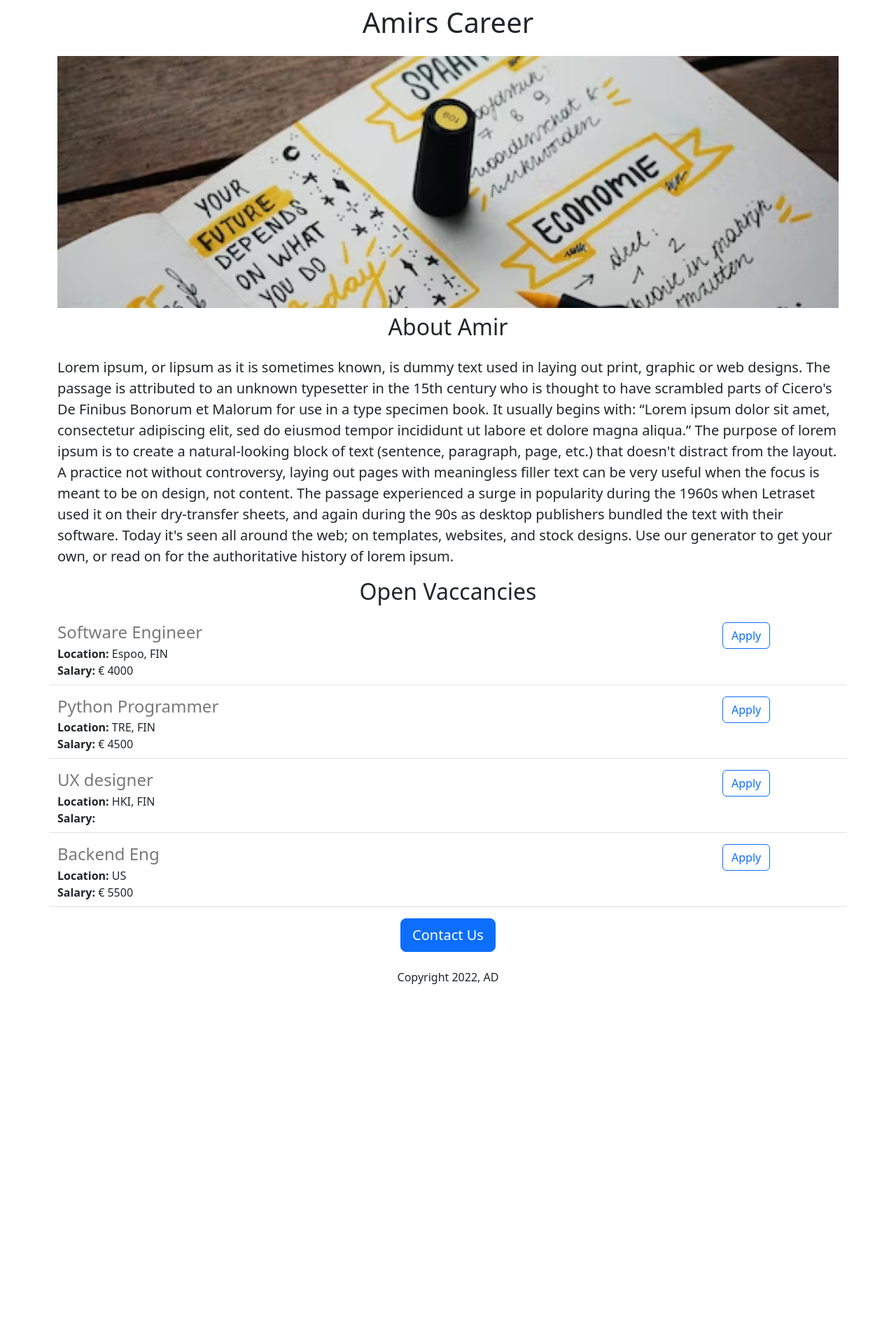
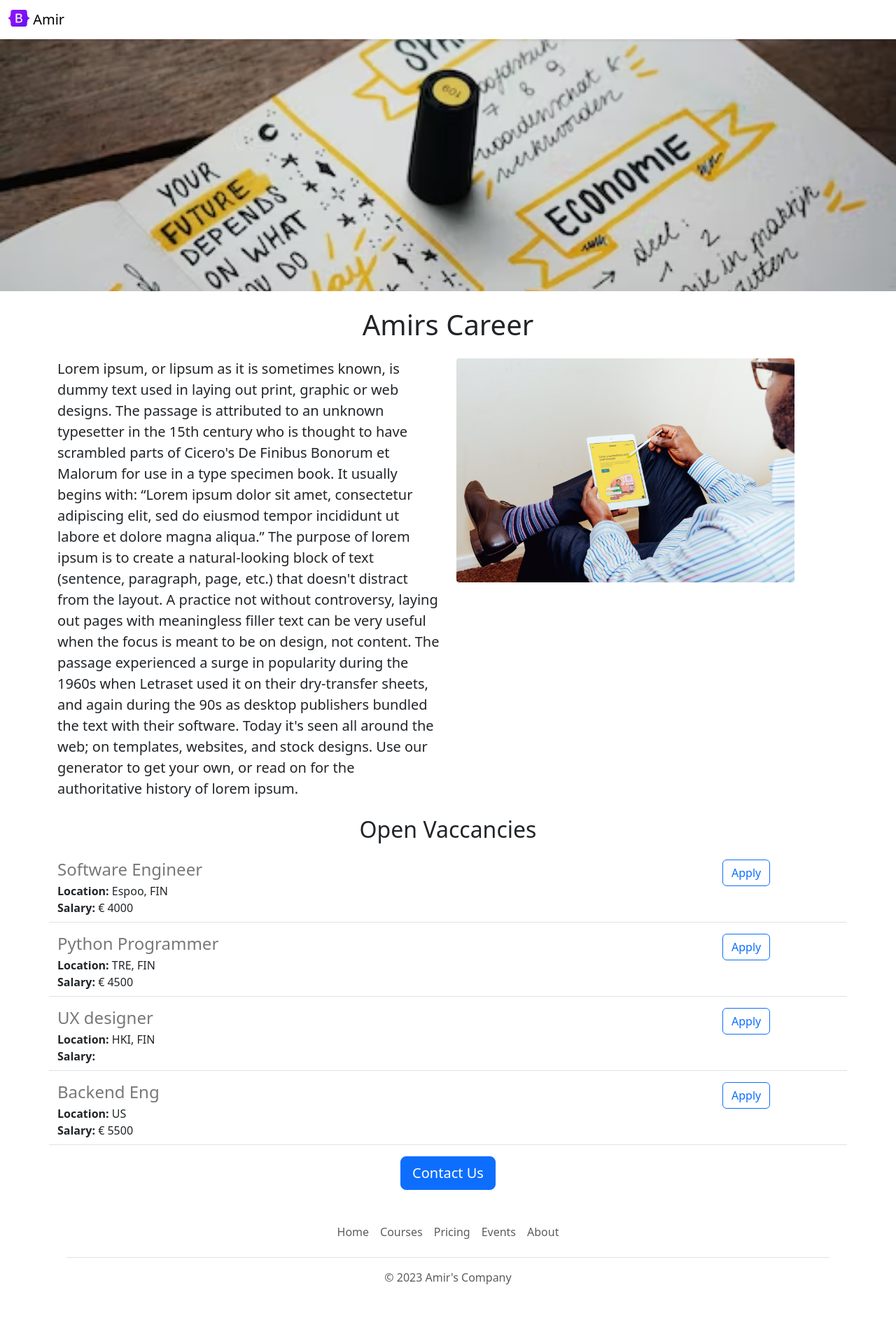
Before and after one commit to ADirin/amir-career-website-v2, a Flask app: page / in a window 1280 px wide. Shown: the whole page at 70% size. Before the commit the page ends 1406 px from the top, so only its background shows below. Run offline with Flask 3, Linux system fonts and the light colour scheme.

Commit message:
All links are work using  ancher ....

```diff
--- /dev/null
+++ b/templates/footer.html
@@ -0,0 +1,12 @@
+<div class="container">
+  <footer class="py-3 my-4">
+    <ul class="nav justify-content-center border-bottom pb-3 mb-3">
+      <li class="nav-item"><a href="https://amir-careers-website.onrender.com/" class="nav-link px-2 text-body-secondary">Home</a></li>
+      <li class="nav-item"><a href="#" class="nav-link px-2 text-body-secondary">Courses</a></li>
+      <li class="nav-item"><a href="#" class="nav-link px-2 text-body-secondary">Pricing</a></li>
+      <li class="nav-item"><a href="#" class="nav-link px-2 text-body-secondary">Events</a></li>
+      <li class="nav-item"><a href="#" class="nav-link px-2 text-body-secondary">About</a></li>
+    </ul>
+    <p class="text-center text-body-secondary">&copy; 2023 Amir's Company</p>
+  </footer>
+</div>
--- a/templates/home.html
+++ b/templates/home.html
@@ -11,24 +11,32 @@
         height: 360px;
         width: 100%;
         object-fit: cover;
+        margin-bottom: 16px;
       }
 
     </style>
   </head>
 
   <body>
+    {% include 'nav.html' %}
+
+     <img class= "img-fluid" id = "banner" src="https://amir-careers-website--adirin.repl.co/static/career.jpg" >
     <div class ="container">
     <h1 class= "text-center mt-2 mb-4">{{company_name}} Career</h1>
-    <img class= "img-fluid" id = "banner" src="https://amir-careers-website--adirin.repl.co/static/career.jpg" >
 
-    <h2 class= "text-center mt-2 mb-4">About Amir</h2>
+   <div class=  "row" style= "margin-bottom: 16px ">
+     <div class = "col-md-6">
    <p class="lead">Lorem ipsum, or lipsum as it is sometimes known, is dummy text used in laying out print, graphic or web designs. The passage is attributed to an unknown typesetter in the 15th century who is thought to have scrambled parts of Cicero's De Finibus Bonorum et Malorum for use in a type specimen book. It usually begins with:
 
 “Lorem ipsum dolor sit amet, consectetur adipiscing elit, sed do eiusmod tempor incididunt ut labore et dolore magna aliqua.”
 The purpose of lorem ipsum is to create a natural-looking block of text (sentence, paragraph, page, etc.) that doesn't distract from the layout. A practice not without controversy, laying out pages with meaningless filler text can be very useful when the focus is meant to be on design, not content.
 
 The passage experienced a surge in popularity during the 1960s when Letraset used it on their dry-transfer sheets, and again during the 90s as desktop publishers bundled the text with their software. Today it's seen all around the web; on templates, websites, and stock designs. Use our generator to get your own, or read on for the authoritative history of lorem ipsum. </p>
+     </div>
+     <div class="d-none d-md-block col-md-6">
+<img  src="https://amir-careers-website--adirin.repl.co/static/people.jpg" style = "height: 320px; border-radius: 4px;">
 
+   </div>
     <h2 class= "text-center mt-2 mb-4">Open Vaccancies</h2>
   <div>
       {% for job in jobs %}
@@ -36,9 +44,12 @@ The passage experienced a surge in popularity during the 1960s when Letraset use
      {% endfor %}
   </div>
       <div class= "text-center">
-        <button class = "btn btn-primary btn-lg">Contact Us</button>
-        <p class = "mt-4"> Copyright 2022, AD </p>
-      </div>
+        <a href = "mailto: amir.dirin@yahoo.com?Subject = Question about job opening" class = "btn btn-primary btn-lg">Contact Us</a>
+             </div>
     </div>
+<div>
+  {% include 'footer.html' %}
+</div>
+
   </body>
 </html>
--- a/templates/jobitem.html
+++ b/templates/jobitem.html
@@ -12,8 +12,8 @@
              </div>
               {% endif %}
          </div>
-         <div class="col-2">
-             <button type = "button" class = "btn btn-outline-primary">Apply </button>
+         <div class="col-2 padding-right:16px" >
+             <a href= "mailto:amir.dirin@yahoo.com? subject= Application for {{ job['title']}}" type = "button" class = "btn btn-outline-primary float-right align-middle" >Apply </a>
           </div>
 
   </div>
--- /dev/null
+++ b/templates/nav.html
@@ -0,0 +1,9 @@
+<nav class="navbar shadow-sm fixed-top bg-white ">
+  <div class="container-fluid">
+    <a class="navbar-brand" href="#">
+      <img src="/static/bootstrap-logo.svg" alt="Logo" width="30" height="24" class="d-inline-block align-text-top">
+      Amir
+    </a>
+  </div>
+</nav>
+<div style= "height: 56px"></div>
```
Also changed, not shown: static/bootstrap-logo.svg (added), static/people.jpg (added).
